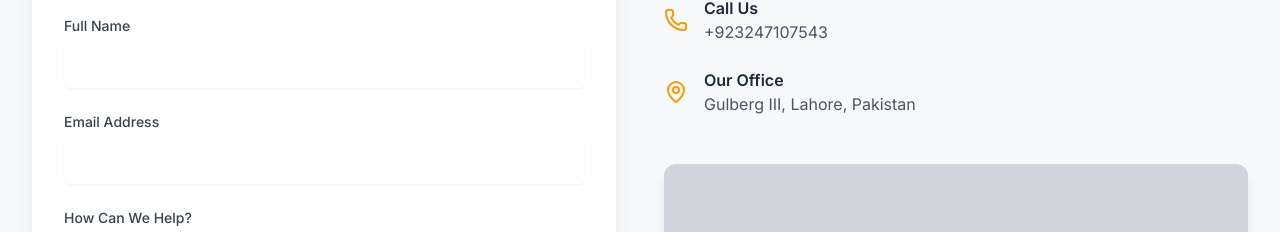
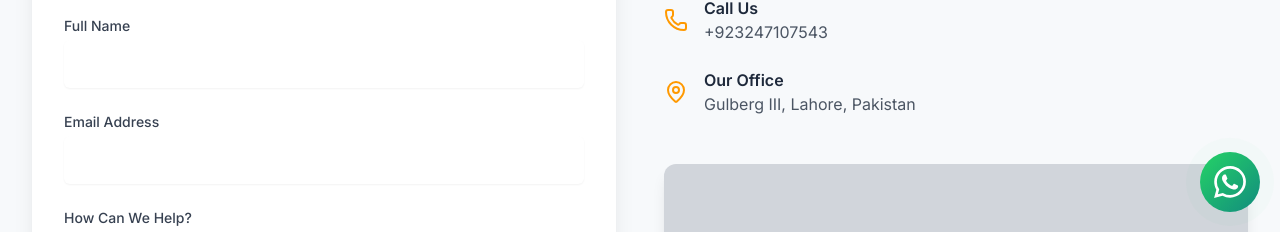
Before and after one commit to zulqarianali/pakadagency, a plain HTML site: page Contact.html in a window 1280 px wide. Shown: the part 568-800 px from the top of the page. Drawn offline with nearby package versions, Linux system fonts and the light colour scheme.

Commit message:
Add WhatsApp floating button to Contact page
The Contact.html file has been updated to include a WhatsApp floating button for easy access to messaging. The button features styles and animations for better user interaction.

```diff
--- a/Contact.html
+++ b/Contact.html
@@ -242,5 +242,91 @@
             }
         });
     </script>
+
+    <!DOCTYPE html>
+<html lang="en">
+<head>
+    <meta charset="UTF-8">
+    <meta name="viewport" content="width=device-width, initial-scale=1.0">
+    <title>WhatsApp Floating Button</title>
+    <style>
+        /* WhatsApp Floating Button Styles */
+        #whatsapp-float {
+            position: fixed;
+            bottom: 20px;
+            right: 20px;
+            z-index: 9999;
+            width: 60px;
+            height: 60px;
+            background: linear-gradient(135deg, #25D366, #128C7E);
+            border-radius: 50%;
+            display: flex;
+            align-items: center;
+            justify-content: center;
+            box-shadow: 0 4px 20px rgba(37, 211, 102, 0.4);
+            cursor: pointer;
+            animation: pulse 2s infinite;
+            transition: all 0.3s ease;
+        }
+
+        #whatsapp-float:hover {
+            transform: scale(1.1);
+            box-shadow: 0 6px 25px rgba(37, 211, 102, 0.6);
+        }
+
+        #whatsapp-float:active {
+            transform: scale(0.95);
+        }
+
+        #whatsapp-icon {
+            width: 32px;
+            height: 32px;
+            fill: white;
+        }
+
+        @keyframes pulse {
+            0% {
+                box-shadow: 0 0 0 0 rgba(37, 211, 102, 0.4);
+            }
+            70% {
+                box-shadow: 0 0 0 15px rgba(37, 211, 102, 0);
+            }
+            100% {
+                box-shadow: 0 0 0 0 rgba(37, 211, 102, 0);
+            }
+        }
+
+        /* Ensure it doesn't interfere with other elements */
+        #whatsapp-float * {
+            pointer-events: none;
+        }
+    </style>
+</head>
+<body>
+    <!-- Your website content goes here -->
+
+    <!-- WhatsApp Floating Button -->
+    <a id="whatsapp-float" href="https://wa.me/923247107543" target="_blank" rel="noopener noreferrer">
+        <svg id="whatsapp-icon" xmlns="http://www.w3.org/2000/svg" viewBox="0 0 24 24">
+            <path d="M17.472 14.382c-.297-.149-1.758-.867-2.03-.967-.273-.099-.471-.148-.67.15-.197.297-.767.966-.94 1.164-.173.199-.347.223-.644.075-.297-.15-1.255-.463-2.39-1.475-.883-.788-1.48-1.761-1.653-2.059-.173-.297-.018-.458.13-.606.134-.133.298-.347.446-.52.149-.174.198-.298.297-.497.099-.198.05-.371-.025-.52-.075-.149-.669-1.612-.916-2.207-.242-.579-.487-.5-.669-.51-.173-.008-.371-.01-.57-.01-.198 0-.52.074-.792.372-.272.297-1.04 1.016-1.04 2.479 0 1.462 1.065 2.875 1.213 3.074.149.198 2.096 3.2 5.077 4.487.709.306 1.262.489 1.694.625.712.227 1.36.195 1.871.118.571-.085 1.758-.719 2.006-1.413.248-.694.248-1.289.173-1.413-.074-.124-.272-.198-.57-.347m-5.421 7.403h-.004a9.87 9.87 0 01-5.031-1.378l-.361-.214-3.741.982.998-3.648-.235-.374a9.86 9.86 0 01-1.51-5.26c.001-5.45 4.436-9.884 9.888-9.884 2.64 0 5.122 1.03 6.988 2.898a9.825 9.825 0 012.893 6.994c-.003 5.45-4.437 9.884-9.885 9.884m8.413-18.297A11.815 11.815 0 0012.05 0C5.495 0 .16 5.335.157 11.892c0 2.096.547 4.142 1.588 5.945L.057 24l6.305-1.654a11.882 11.882 0 005.683 1.448h.005c6.554 0 11.89-5.335 11.893-11.893a11.821 11.821 0 00-3.48-8.413z"/>
+        </svg>
+    </a>
+
+    <script>
+        // This script ensures the button works properly and doesn't interfere with other website functionality
+        document.addEventListener('DOMContentLoaded', function() {
+            const whatsappButton = document.getElementById('whatsapp-float');
+
+            // Add click event for analytics or additional functionality if needed
+            whatsappButton.addEventListener('click', function(e) {
+                // You can add tracking or other functionality here if needed
+                console.log('WhatsApp button clicked');
+            });
+        });
+    </script>
 </body>
 </html>
+
+
+</body>
+</html>
```
